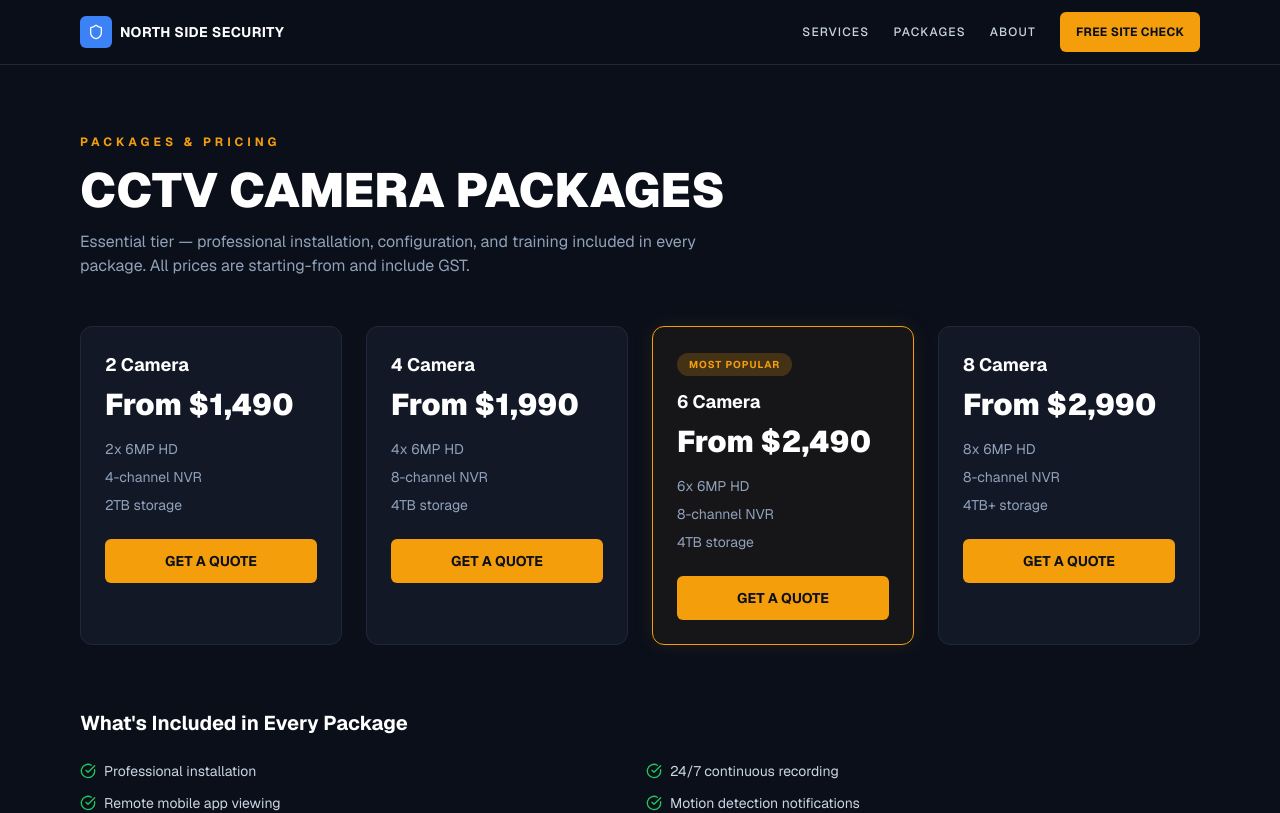
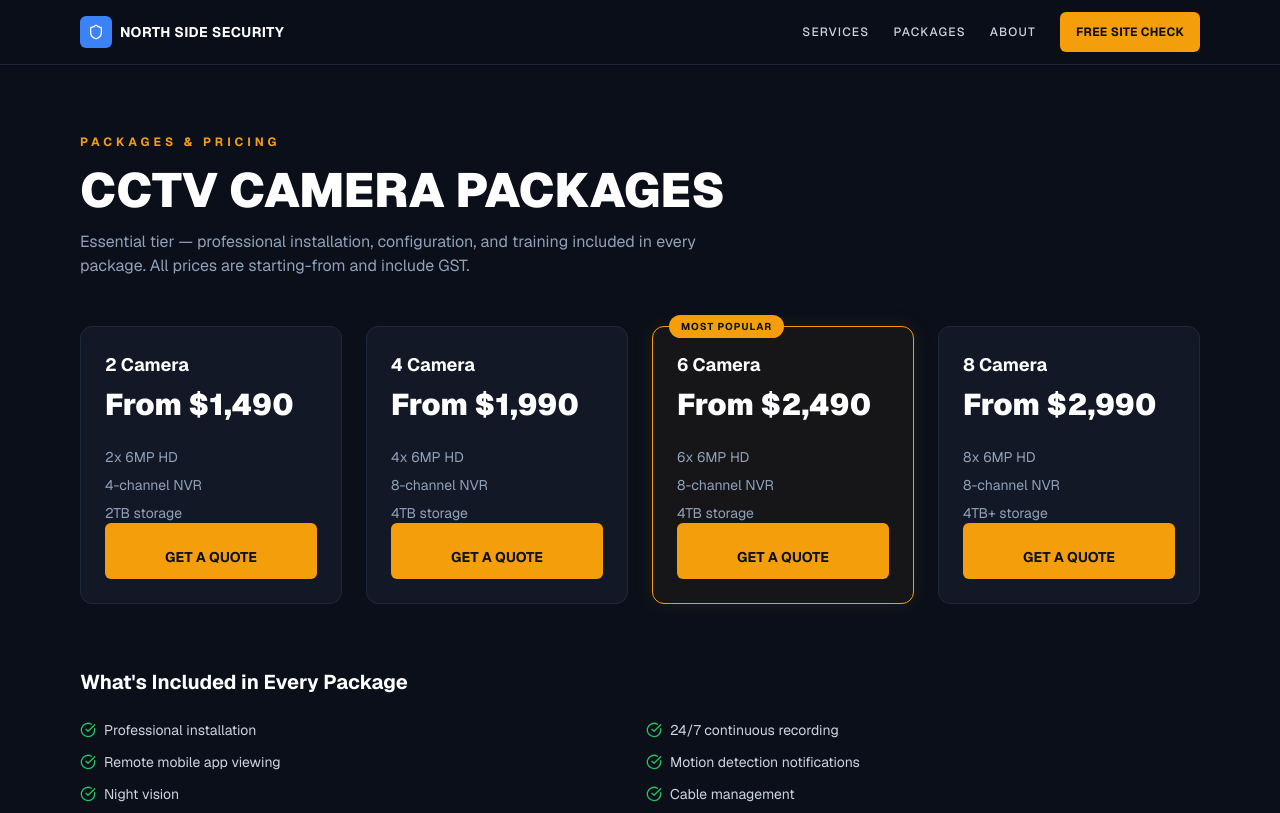
Before and after one commit to Skeggsy71/northside-security, a Next.js app: page /packages in a window 1280 px wide. Shown: the top 813 px of the page. Built offline with nearby package versions, Linux system fonts and the light colour scheme.

Commit message:
fix: align package card content — move Popular badge to absolute pill

```diff
--- a/app/packages/page.tsx
+++ b/app/packages/page.tsx
@@ -17,8 +17,8 @@ export default function PackagesPage() {
 
       <div className="mb-16 grid gap-6 sm:grid-cols-2 lg:grid-cols-4">
         {PACKAGES.map((pkg) => (
-          <div key={pkg.name} className={`rounded-xl border p-6 transition-all duration-300 hover:border-cta hover:shadow-[0_0_20px_rgba(245,158,11,0.15)] hover:scale-[1.02] ${pkg.popular ? "border-cta bg-cta/5 shadow-[0_0_20px_rgba(245,158,11,0.1)]" : "border-border bg-navy-900/50"}`}>
-            {pkg.popular && <span className="mb-3 inline-block rounded-full bg-cta/20 px-3 py-1 text-[10px] font-bold uppercase tracking-widest text-cta">Most Popular</span>}
+          <div key={pkg.name} className={`relative flex flex-col rounded-xl border p-6 transition-all duration-300 hover:border-cta hover:shadow-[0_0_20px_rgba(245,158,11,0.15)] hover:scale-[1.02] ${pkg.popular ? "border-cta bg-cta/5 shadow-[0_0_20px_rgba(245,158,11,0.1)]" : "border-border bg-navy-900/50"}`}>
+            {pkg.popular && <span className="absolute -top-3 left-4 rounded-full bg-cta px-3 py-1 text-[10px] font-bold uppercase tracking-widest text-navy-950">Most Popular</span>}
             <h3 className="text-lg font-bold text-white">{pkg.name}</h3>
             <p className="my-2 text-3xl font-black text-white">From {pkg.price}</p>
             <div className="mt-4 space-y-2 text-sm text-slate-400">
@@ -26,7 +26,7 @@ export default function PackagesPage() {
               <p>{pkg.nvr} NVR</p>
               <p>{pkg.storage} storage</p>
             </div>
-            <Link href="/contact" className="mt-6 block rounded-md bg-cta py-3 text-center text-sm font-bold uppercase text-navy-950 transition-colors hover:bg-amber-400">Get a Quote</Link>
+            <Link href="/contact" className="mt-auto block rounded-md bg-cta py-3 text-center text-sm font-bold uppercase text-navy-950 transition-colors hover:bg-amber-400 pt-6">Get a Quote</Link>
           </div>
         ))}
       </div>
--- a/components/pricing-snapshot.tsx
+++ b/components/pricing-snapshot.tsx
@@ -8,8 +8,8 @@ export function PricingSnapshot() {
       <p className="mb-8 text-slate-400">Essential tier — professional installation included.</p>
       <div className="grid gap-4 sm:grid-cols-2 lg:grid-cols-4">
         {PACKAGES.map((pkg) => (
-          <div key={pkg.name} className={`rounded-lg border p-5 transition-all duration-300 hover:border-cta hover:shadow-[0_0_20px_rgba(245,158,11,0.15)] hover:scale-[1.02] ${pkg.popular ? "border-cta bg-cta/5 shadow-[0_0_20px_rgba(245,158,11,0.1)]" : "border-border bg-navy-900/50"}`}>
-            {pkg.popular && <span className="mb-2 inline-block text-[10px] font-bold uppercase tracking-widest text-cta">Popular</span>}
+          <div key={pkg.name} className={`relative rounded-lg border p-5 transition-all duration-300 hover:border-cta hover:shadow-[0_0_20px_rgba(245,158,11,0.15)] hover:scale-[1.02] ${pkg.popular ? "border-cta bg-cta/5 shadow-[0_0_20px_rgba(245,158,11,0.1)]" : "border-border bg-navy-900/50"}`}>
+            {pkg.popular && <span className="absolute -top-2.5 left-3 rounded-full bg-cta px-2.5 py-0.5 text-[10px] font-bold uppercase tracking-widest text-navy-950">Popular</span>}
             <p className="text-sm text-slate-400">{pkg.name}</p>
             <p className="my-1 text-2xl font-black text-white">{pkg.price}</p>
             <p className="text-xs text-slate-500">{pkg.cameras} · {pkg.nvr}</p>
```
